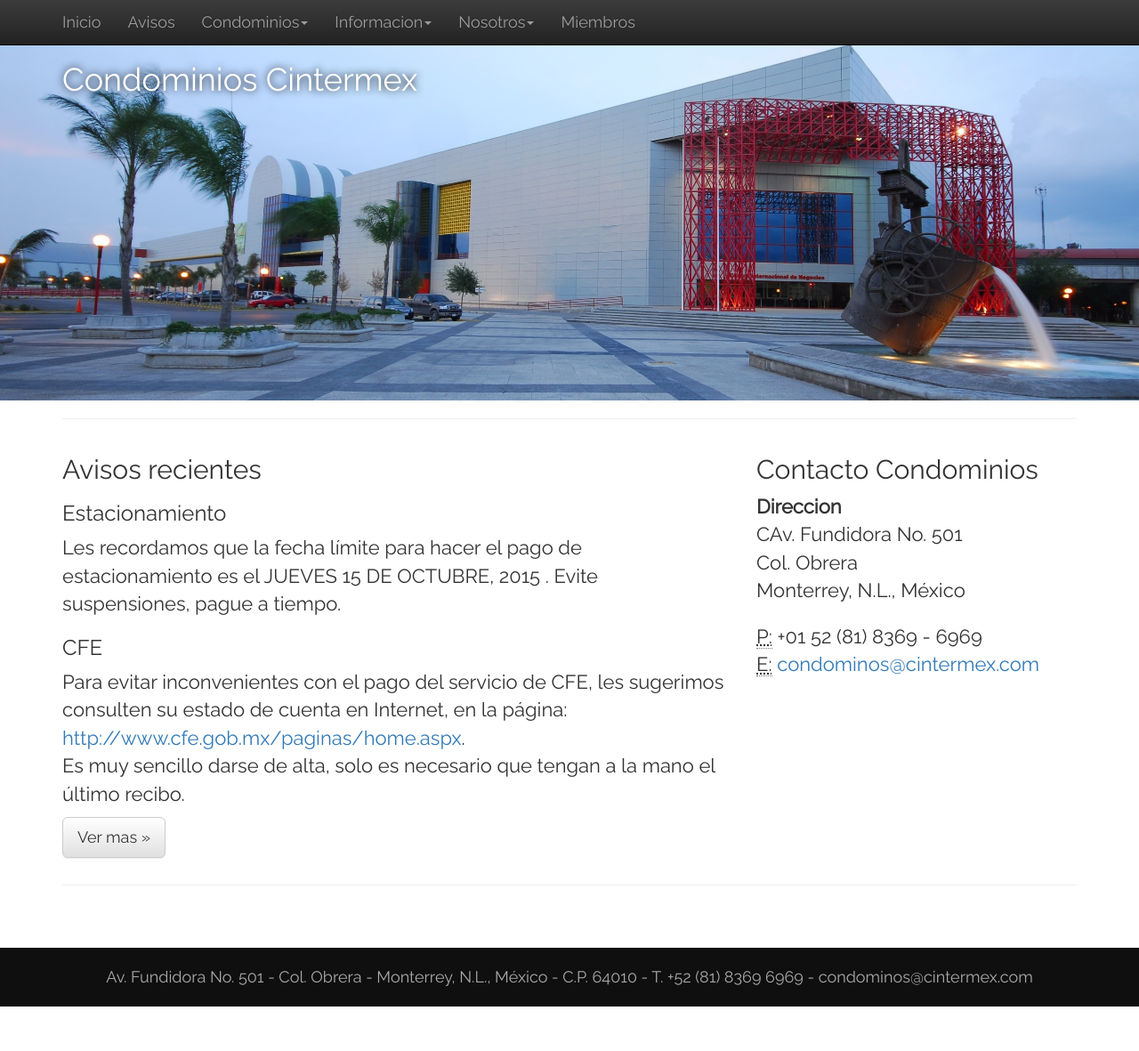
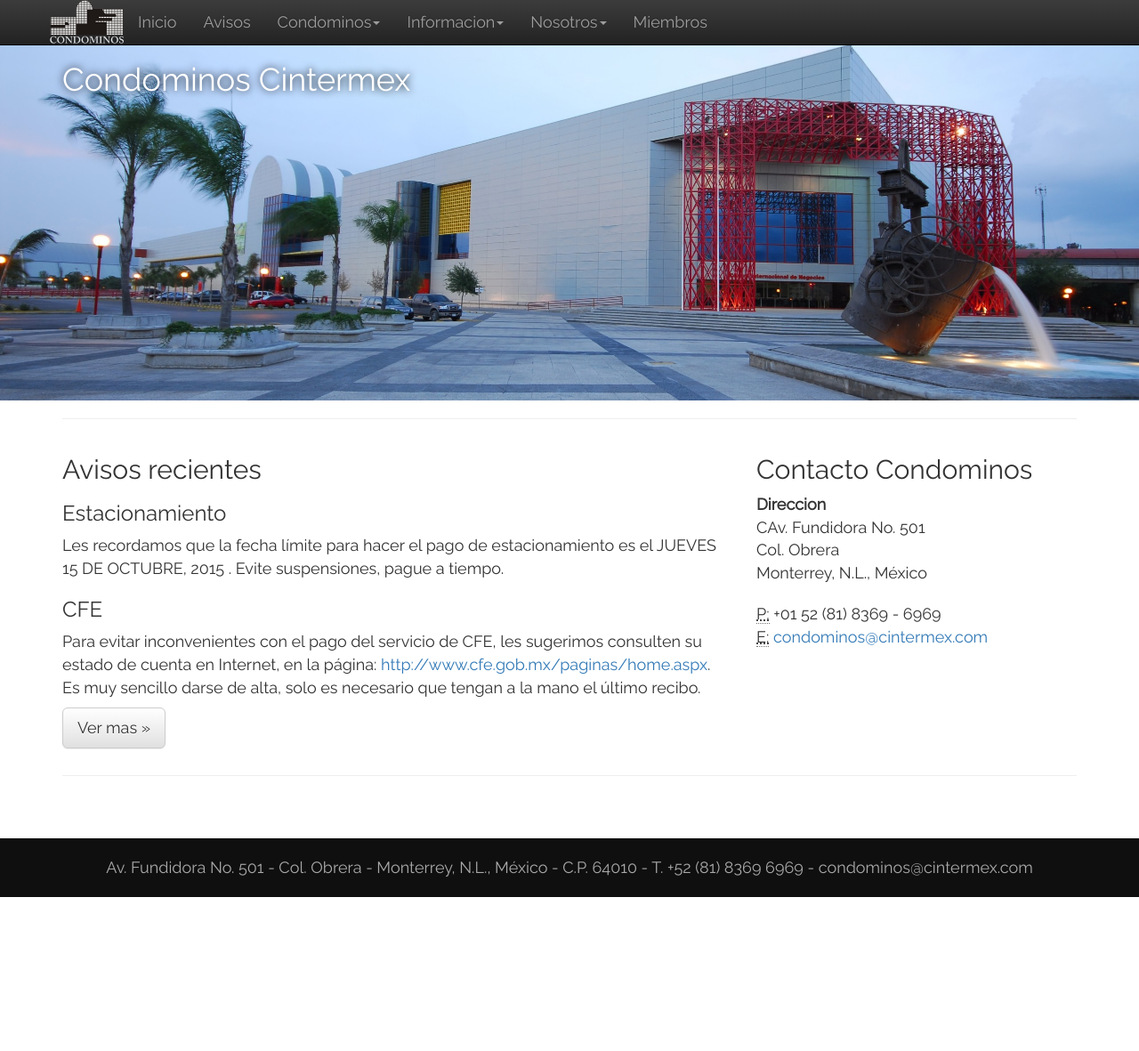
Before and after one commit to mpeyrotc/govector, a Django app: page / in a window 1280 px wide. Shown: the whole page at 89% size. After the commit the page ends 1008 px from the top, so only its background shows below. Run offline with Django 3.2, Linux system fonts and the light colour scheme; some libraries are stand-ins or nearby versions.

Commit message:
Se agrego imagen a la navbar y cuestiones de estilo

```diff
--- a/condominios/static/css/base.css
+++ b/condominios/static/css/base.css
@@ -44,7 +44,7 @@ blockquote.style2 {
 
 body {
     font-family: 'Raleway', sans-serif;
-    font-size: 22px;
+    font-size: 18px;
 }
 
 .site_footer {
@@ -58,6 +58,15 @@ body {
 
 .navbar {
     font-size: 18px;
+}
+
+#navicon {
+    width: 85px;
+    background: url(../images/Nav_icon.png) no-repeat scroll;
+    -webkit-background-size: cover;
+    -moz-background-size: cover;
+    background-size: cover;
+    -o-background-size: cover;
 }
 
 .section_title {
--- a/templates/base.html
+++ b/templates/base.html
@@ -30,14 +30,15 @@
                     <span class="icon-bar"></span>
                     <span class="icon-bar"></span>
                 </button>
-                <a class="navbar-brand" href="{% url 'home' %}">Inicio</a>
+                <a class="navbar-brand" id="navicon" href="#"></a>
             </div>
             <!-- Collect the nav links, forms, and other content for toggling -->
             <div class="collapse navbar-collapse" id="bs-example-navbar-collapse-1">
                 <ul class="nav navbar-nav">
+                    <li><a href="{% url 'home' %}">Inicio</a></li>
                     <li><a href="{% url 'news' %}">Avisos</a></li>
                     <li class="dropdown">
-                        <a href = "#" class="dropdown-toggle" data-toggle="dropdown">Condominios<b class="caret"></b></a>
+                        <a href = "#" class="dropdown-toggle" data-toggle="dropdown">Condominos<b class="caret"></b></a>
                         <ul class="dropdown-menu">
                             <li><a href="{% url 'permanent_business' %}">Negocios Permanentes</a></li>
                             <li><a href="{% url 'disponibility' %}">Espacios Disponibles</a></li>
--- a/templates/index.html
+++ b/templates/index.html
@@ -15,7 +15,7 @@
         <div class="container">
             <div class="row">
                 <div class="col-lg-12">
-                    <h1 class="tagline">Condominios Cintermex</h1>
+                    <h1 class="tagline">Condominos Cintermex</h1>
                 </div>
             </div>
         </div>
@@ -40,7 +40,7 @@
                 </p>
             </div>
             <div class="col-sm-4">
-                <h2>Contacto Condominios</h2>
+                <h2>Contacto Condominos</h2>
                 <address>
                     <strong>Direccion</strong>
                     <br>CAv. Fundidora No. 501
```
Also changed, not shown: condominios/static/images/Nav_icon.png (added).
